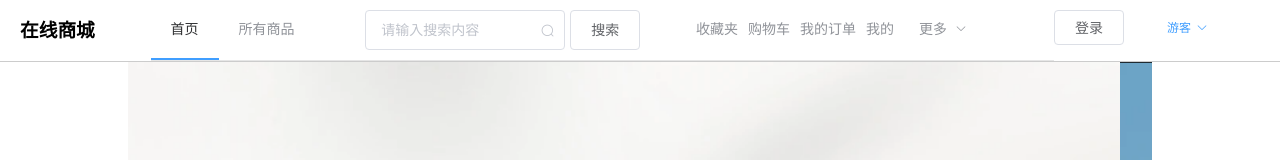
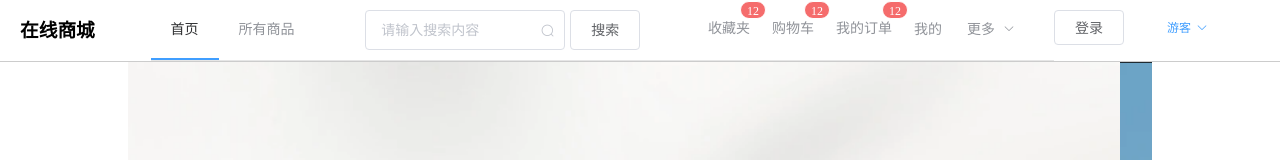
Before and after one commit to Hacker-C/mall-system, a Vue app: page /home in a window 1280 px wide. Shown: the top 160 px of the page. Built offline with nearby package versions, Linux system fonts and the light colour scheme.

Commit message:
feature(Header.vue): 导航栏相关部分实现订单Badge限时

```diff
--- a/src/components/Header.vue
+++ b/src/components/Header.vue
@@ -22,11 +22,22 @@
           ></el-input>
           <el-button style="margin-left: 5px">搜索</el-button>
         </el-col>
-        <el-menu-item index="5" class="el-menu-right" :offset="2"
-          >收藏夹</el-menu-item
+        <el-menu-item
+          index="5"
+          class="el-menu-right"
+          :offset="2"
+          style="line-height: 38px"
         >
-        <el-menu-item index="6" class="el-menu-right">购物车</el-menu-item>
-        <el-menu-item index="7" class="el-menu-right">我的订单</el-menu-item>
+          <el-badge :value="12" class="item"> 收藏夹 </el-badge>
+        </el-menu-item>
+        <el-menu-item index="6" class="el-menu-right" style="line-height: 38px">
+          <el-badge :value="12" class="item"> 购物车 </el-badge>
+        </el-menu-item>
+        <el-menu-item index="7" class="el-menu-right" style="line-height: 38px">
+          <el-badge :value="12" class="item" style="height: 20px">
+            我的订单
+          </el-badge>
+        </el-menu-item>
         <el-menu-item index="8" class="el-menu-right">我的</el-menu-item>
         <el-submenu index="">
           <template slot="title">更多</template>
@@ -76,6 +87,9 @@ export default {
 </script>
 
 <style scoped>
+.item {
+  height: 20px;
+}
 .line {
   border-bottom: 1px solid #ccc;
 }
@@ -90,5 +104,10 @@ export default {
 .el-menu-right {
   padding-left: 5px;
   padding-right: 5px;
+  margin-left: 12px;
+}
+.badge__content {
+  position: absolute;
+  left: 0;
 }
 </style>
```
